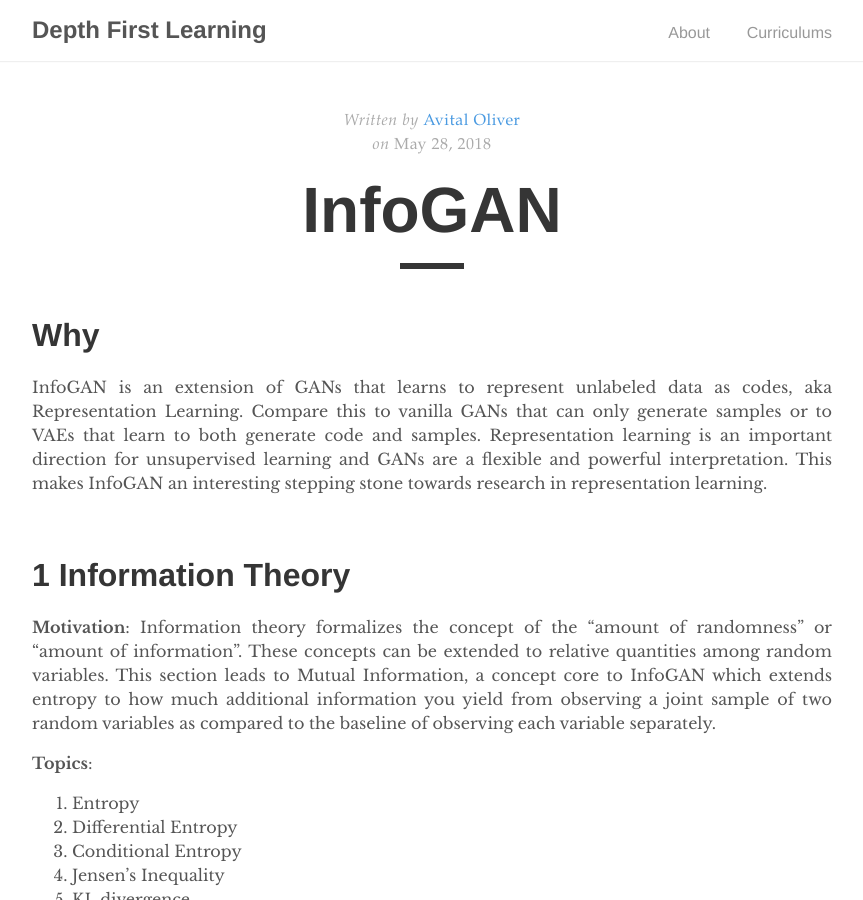
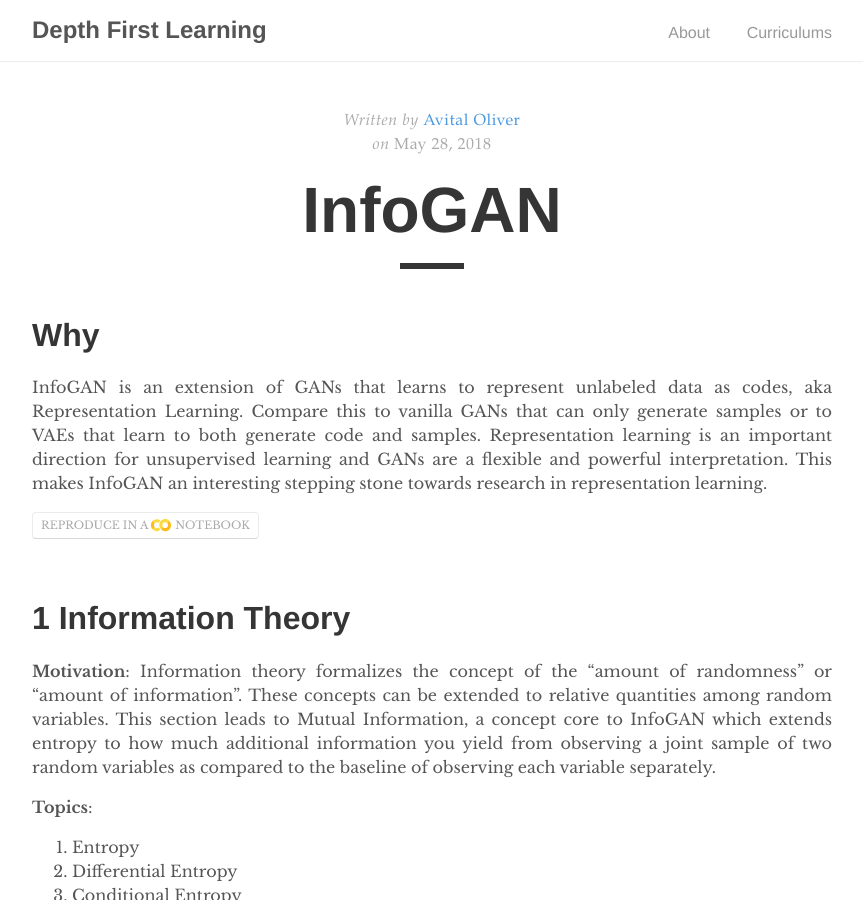
Before and after one commit to depthfirstlearning/depthfirstlearning.com, a Jekyll site: the page built from _posts/2018-05-28-InfoGAN.markdown, in a window 1280 px wide and 900 px high. Shown: the whole window, without its empty margins (208-1071 px from the left). Built offline with Jekyll 4.4.1, drawn with Linux system fonts in a browser that asks for light colours.

Commit message:
Update 2018-05-28-InfoGAN.markdown

```diff
--- a/_posts/2018-05-28-InfoGAN.markdown
+++ b/_posts/2018-05-28-InfoGAN.markdown
@@ -19,6 +19,9 @@
 learning is an important direction for unsupervised learning and GANs are a
 flexible and powerful interpretation. This makes InfoGAN an interesting stepping
 stone towards research in representation learning.
+
+  <a class="colab-reproduce" href="https://colab.research.google.com/drive/1JkCI_n2U2i6DFU8NKk3P6EkPo3ZTKAaq#forceEdit=true&offline=true&sandboxMode=true" class="colab-root">Reproduce in a
+    <span>Notebook</span></a>
 
 <br />
 
```
Also changed, not shown: other parts of _posts/2018-05-28-InfoGAN.markdown (+0 -3 lines).
